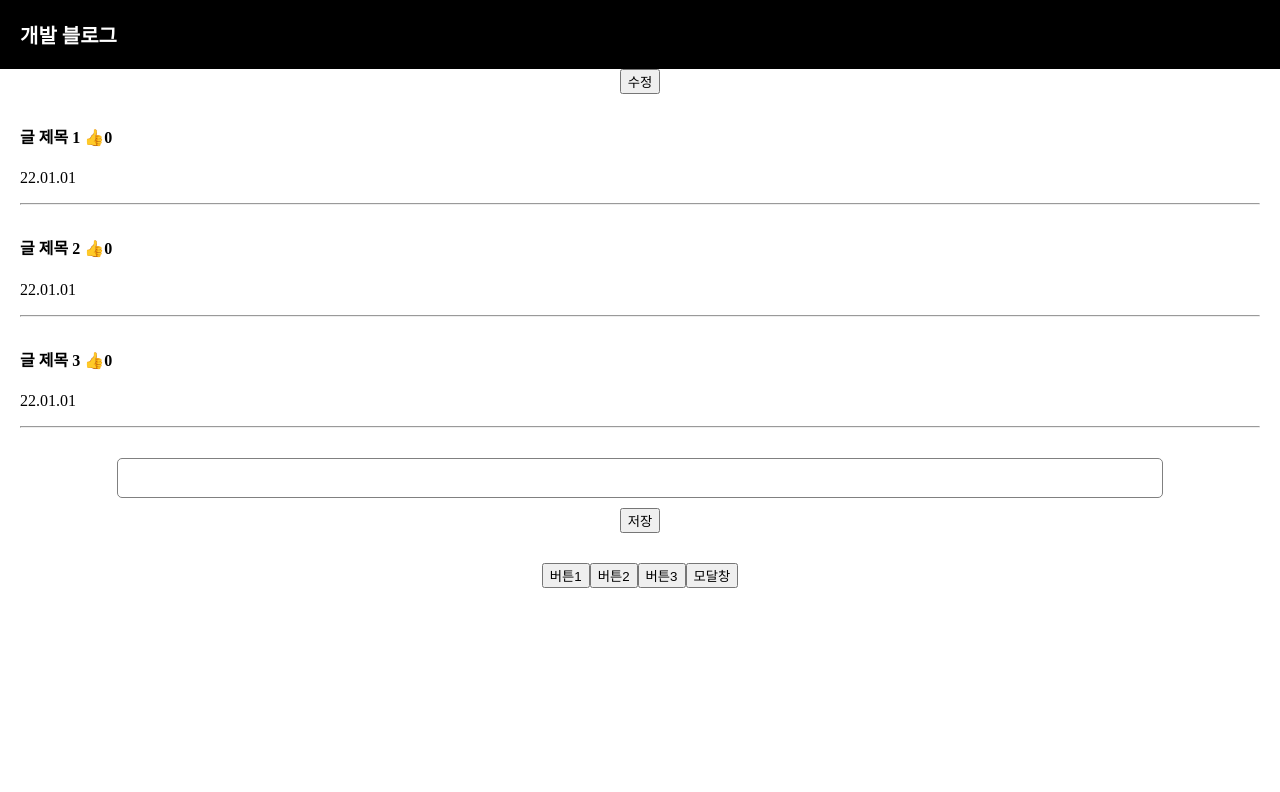
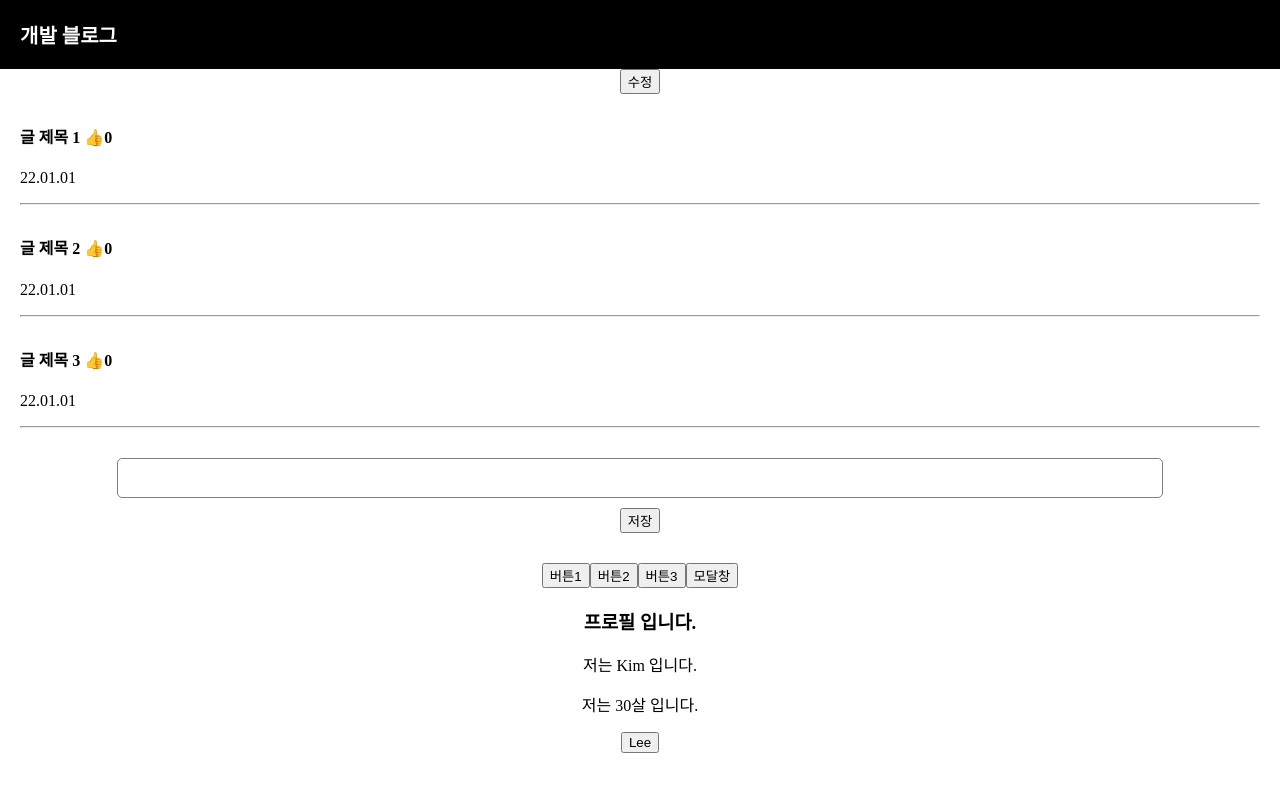
Before and after one commit to jinyoungk1208/React-codingApple, a React (Create React App) app: page / in a window 1280 px wide. Shown: the top 792 px of the page. Built offline with nearby package versions, Linux system fonts and the light colour scheme.

Commit message:
옛날 react 문법 - class형 component, .bind(this), constructor(){super()}

```diff
--- a/src/App.js
+++ b/src/App.js
@@ -92,6 +92,8 @@ function App() {
         모달창
       </button>
       {modal === true ? <Modal clickNum={clickNum} title={title} /> : null}
+
+      <Profile />
     </div>
   );
 }
@@ -106,4 +108,29 @@ function Modal(props) {
   );
 }
 
+class Profile extends React.Component {
+  constructor() {
+    super();
+    this.state = {
+      name: "Kim",
+      age: "30",
+    };
+  }
+
+  changeName() {
+    this.setState({ name: "Lee" });
+  }
+
+  render() {
+    return (
+      <div>
+        <h3>프로필 입니다.</h3>
+        <p>저는 {this.state.name} 입니다.</p>
+        <p>저는 {this.state.age}살 입니다.</p>
+        <button onClick={this.changeName.bind(this)}>Lee</button>
+      </div>
+    );
+  }
+}
+
 export default App;
```
